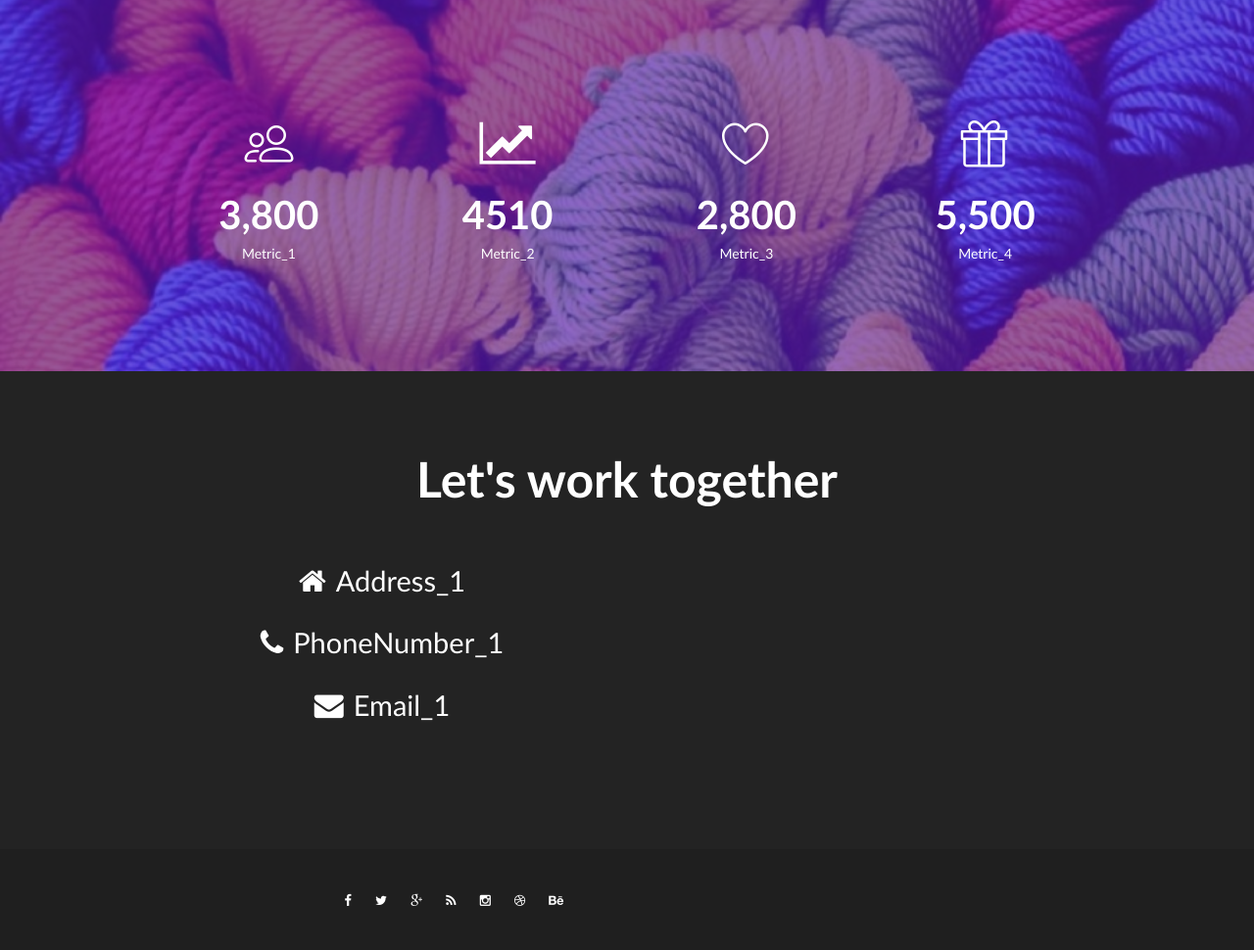
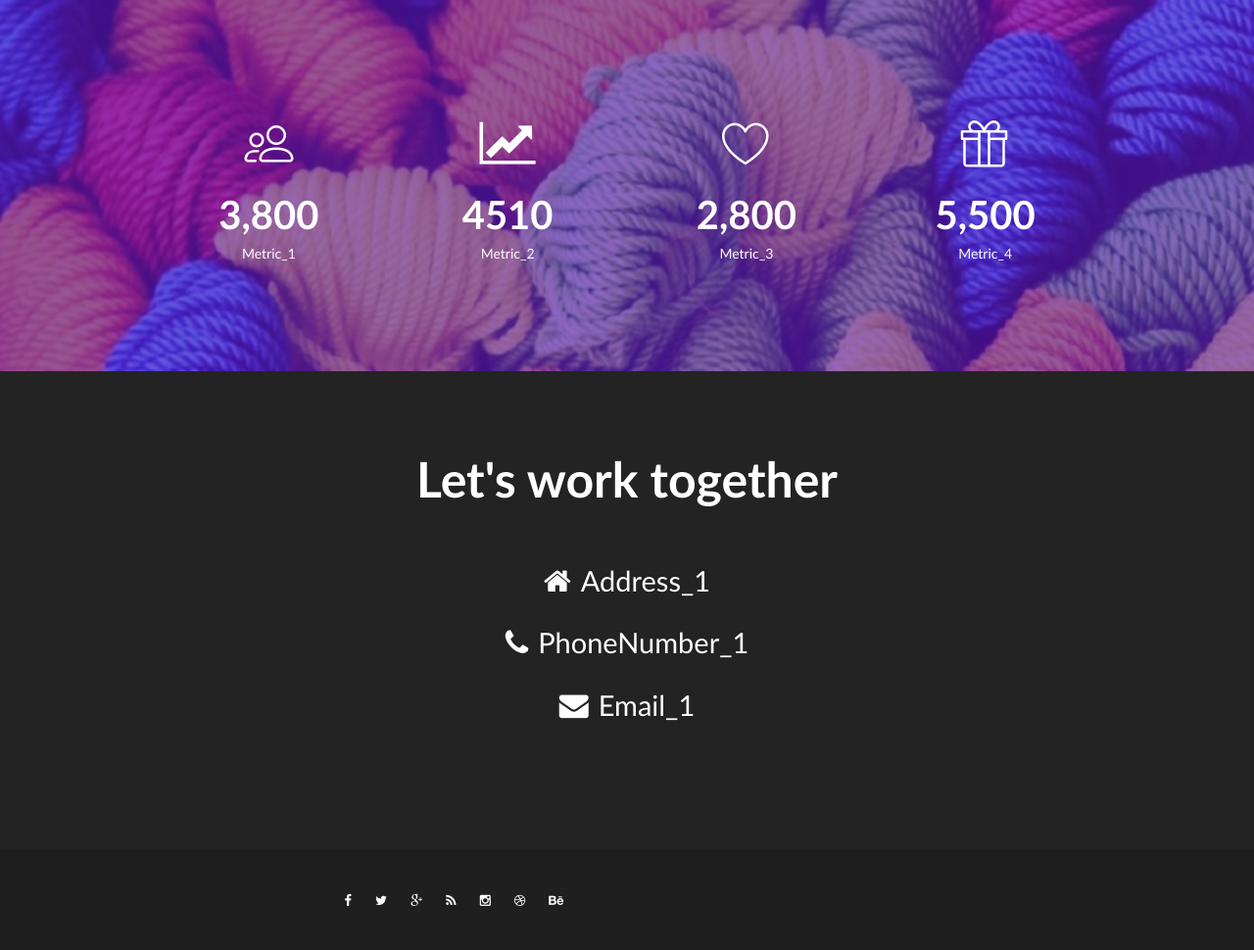
Before and after one commit to mough/AFS, a Flask app: page / in a window 1280 px wide. Shown: the part 3018-3988 px from the top of the page at 98% size. Run offline with Flask 2, Linux system fonts and the light colour scheme; some libraries are stand-ins or nearby versions.

Commit message:
fixed address offset. updated description placeholder

```diff
--- a/templates/index.html
+++ b/templates/index.html
@@ -99,8 +99,8 @@
                                 </div>
                                 <div class="single_home_slider">
                                     <div class="main_home wow fadeInUp" data-wow-duration="500ms">
-                                        <h1>Description_1</h1>
-                                        <p class="subtitle">Sub_Description_1</p>
+                                        <h1>Description_2</h1>
+                                        <p class="subtitle">Sub_Description_2</p>
                                     </div>
                                 </div>
                             </div>
@@ -353,7 +353,7 @@
         </section>
 
 
-        <section id="contact" class="contact">
+<section id="contact" class="contact">
             <div class="container">
                 <div class="row">
                     <div class="main_contact sections">
@@ -362,7 +362,7 @@
                         </div>
 
                         <div class="row">
-                            <div class="contact_contant">
+                            <div class="contact_contant" style="text-align: center">
 
                                 <!--<div class="col-sm-6 col-xs-12">-->
                                     <!--<h4>Leave A Message</h4>-->
@@ -391,7 +391,6 @@
                                 <!--</div>-->
 
 
-                                <div class="col-sm-5 col-sm-offset-1 col-xs-12">
                                     <div class="single_message_right_info">
                                         <!--<h4>Contact Us</h4>-->
                                         <ul>
@@ -401,7 +400,6 @@
                                             <li><a href=""><i class="fa fa-envelope"></i>Email_1</a></li>
                                         </ul>
                                     </div>
-                                </div>
                             </div> <!-- End of messsage contant-->
                         </div>
                     </div>
```
